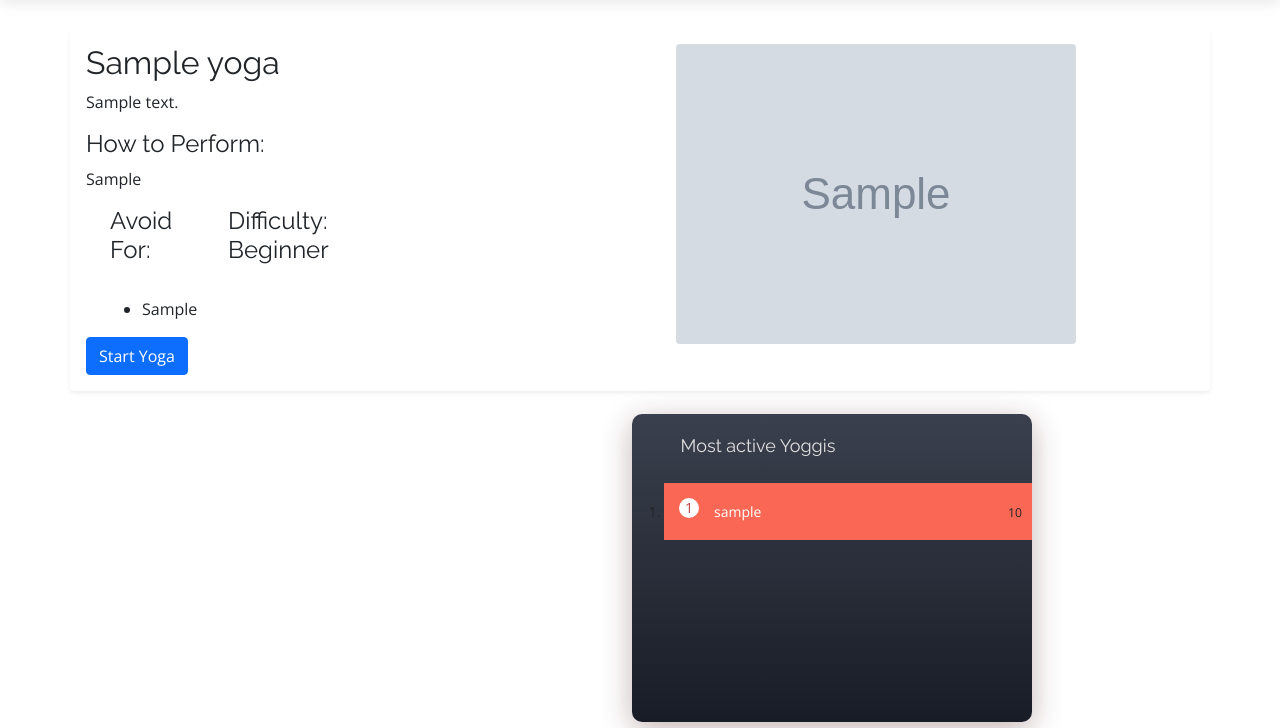
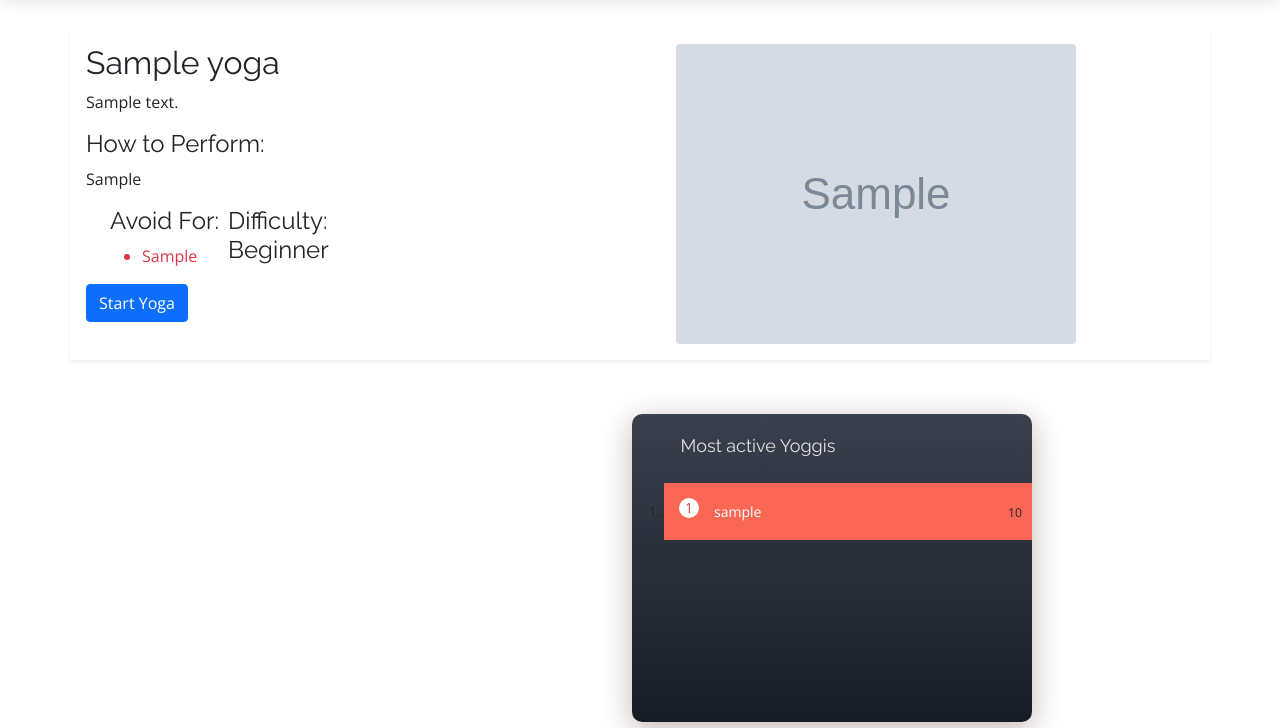
Before and after one commit to dhakalmahima188/Yoggis, a Django app: page /yoga/1 in a window 1280 px wide. Shown: the part 72-800 px from the top of the page. Run offline with Django 3.2, Linux system fonts and the light colour scheme; tables that the repository leaves empty hold one stand-in row (values such as "Sample post"); grey boxes marked "Sample" are stand-in pictures; parts of the project's set-up code (start-up, migrations or seed data) failed here and were passed over; some libraries are stand-ins or nearby versions.

Commit message:
yoga_detail: updated yoga detail to better showcase avoid for

```diff
--- a/backend/yoggis/templates/yoggis/yoga_detail.html
+++ b/backend/yoggis/templates/yoggis/yoga_detail.html
@@ -28,10 +28,10 @@
             {% if avoid_for %}
                 <div class="col-md-6 col-lg-3 d-flex align-items-stretch" data-aos="zoom-in" data-aos-delay="100" >
                 <div class="container">
-                    <h4 class="title">Avoid For:</h4><br>
+                    <h4 class="title text-nowrap">Avoid For:</h4>
                     <ul>
                         {% for avoid in avoid_for %}
-                        <li>{{ avoid }}</li>
+                        <li class="text-nowrap text-danger">{{ avoid }}</li>
                         {% endfor %}
                     </ul>
                 </div>
```
